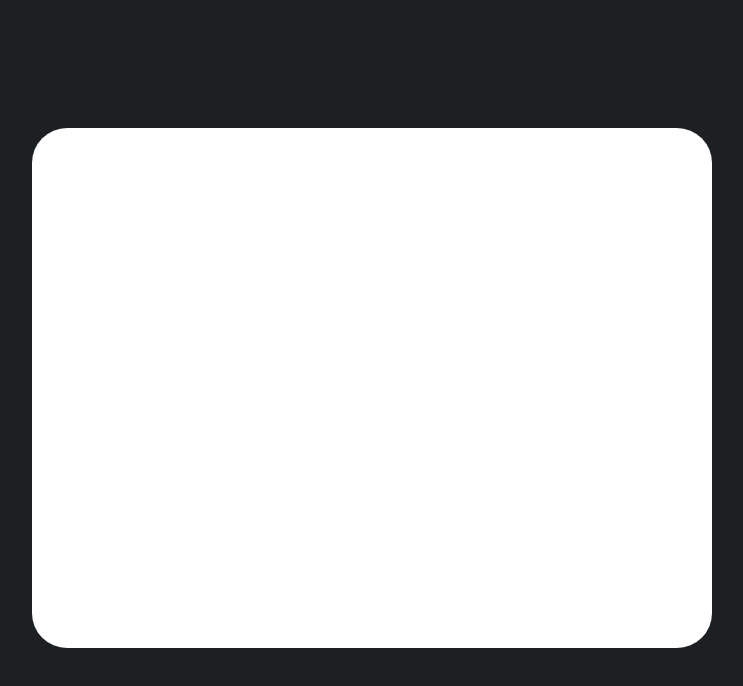
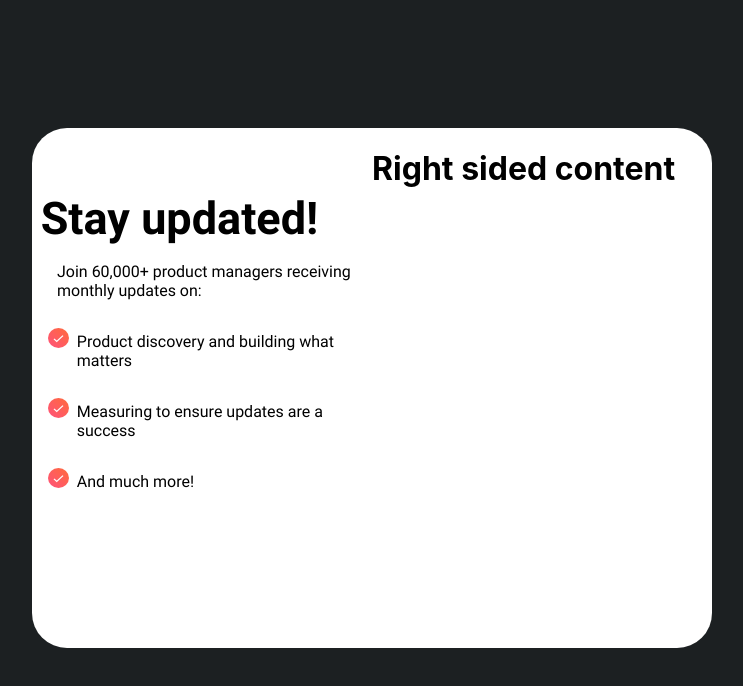
Before and after one commit to atorrez007/newsLetter, a React (Create React App) app: page / in a window 1280 px wide. Shown: the top 686 px of the page, without its empty margins (268-1011 px from the left). Built offline with nearby package versions, Linux system fonts and the light colour scheme.

Commit message:
prelim left sided styling

```diff
--- a/src/components/SignUp.tsx
+++ b/src/components/SignUp.tsx
@@ -1,7 +1,47 @@
-import React from "react";
+import successIcon from "../assets/images/icon-success.svg";
 import "./SignUpStyles.css";
 const SignUp = () => {
-  return <div className="signup-box"></div>;
+  return (
+    <div className="signup-box">
+      <div className="left-sided-content">
+        <h1 className="left-sided-header">Stay updated!</h1>
+        <div className="left-sided-paragraph">
+          <p className="textRegular">
+            Join 60,000+ product managers receiving monthly updates on:
+          </p>
+        </div>
+        <div className="bullet-section">
+          <div className="bullet-points">
+            <img
+              src={successIcon}
+              alt="success icon"
+              className="icon-style"
+            ></img>
+            <p>Product discovery and building what matters</p>
+          </div>
+          <div className="bullet-points">
+            <img
+              src={successIcon}
+              alt="success icon"
+              className="icon-style"
+            ></img>
+            <p>Measuring to ensure updates are a success</p>
+          </div>
+          <div className="bullet-points">
+            <img
+              src={successIcon}
+              alt="success icon"
+              className="icon-style"
+            ></img>
+            <p>And much more!</p>
+          </div>
+        </div>
+      </div>
+      <div className="right-sided-content">
+        <h1 className="text">Right sided content</h1>
+      </div>
+    </div>
+  );
 };
 
 export default SignUp;
--- a/src/components/SignUpStyles.css
+++ b/src/components/SignUpStyles.css
@@ -1,7 +1,69 @@
 .signup-box {
+  display: flex;
   height: 65vh;
   width: 85vh;
   background-color: white;
   margin-top: 8rem;
   border-radius: 35px;
 }
+
+/* .roboto-font {
+  font-family: RobotoRegular;
+}
+.roboto-bold {
+  font-family: RobotoBold;
+} */
+
+.left-sided-content {
+  display: flex;
+  justify-content: start;
+  align-items: center;
+  flex-direction: column;
+  /* border: 1px red solid; */
+  width: 50%;
+  height: 100%;
+  padding: 1em 2em -1em 1em;
+}
+
+.left-sided-header {
+  font-family: RobotoBold;
+  margin-top: 4rem;
+  margin-right: 1em;
+  font-size: 45px;
+  /* border: 1px red solid; */
+}
+
+.left-sided-paragraph {
+  margin-left: 1em;
+  word-break: none;
+  width: 90%;
+  margin-top: -1.8rem;
+}
+
+.bullet-section {
+  display: flex;
+  flex-direction: column;
+  margin-left: 1em;
+  font-family: RobotoRegular;
+}
+
+.bullet-points {
+  display: flex;
+  /* border: 1px red solid; */
+}
+.right-sided-content {
+  /* border: 1px red solid; */
+  width: 50%;
+  height: 100%;
+}
+
+.textRegular {
+  font-family: RobotoRegular;
+}
+
+.icon-style {
+  height: 1.3em;
+  /* border: 1px black solid; */
+  margin-top: 0.7em;
+  margin-right: 0.5em;
+}
--- a/src/index.css
+++ b/src/index.css
@@ -12,3 +12,13 @@ code {
   font-family: source-code-pro, Menlo, Monaco, Consolas, "Courier New",
     monospace;
 }
+
+@font-face {
+  font-family: RobotoRegular;
+  src: url("../src/assets/fonts/Roboto-Regular.ttf");
+}
+
+@font-face {
+  font-family: RobotoBold;
+  src: url("../src/assets/fonts/Roboto-Bold.ttf");
+}
```
